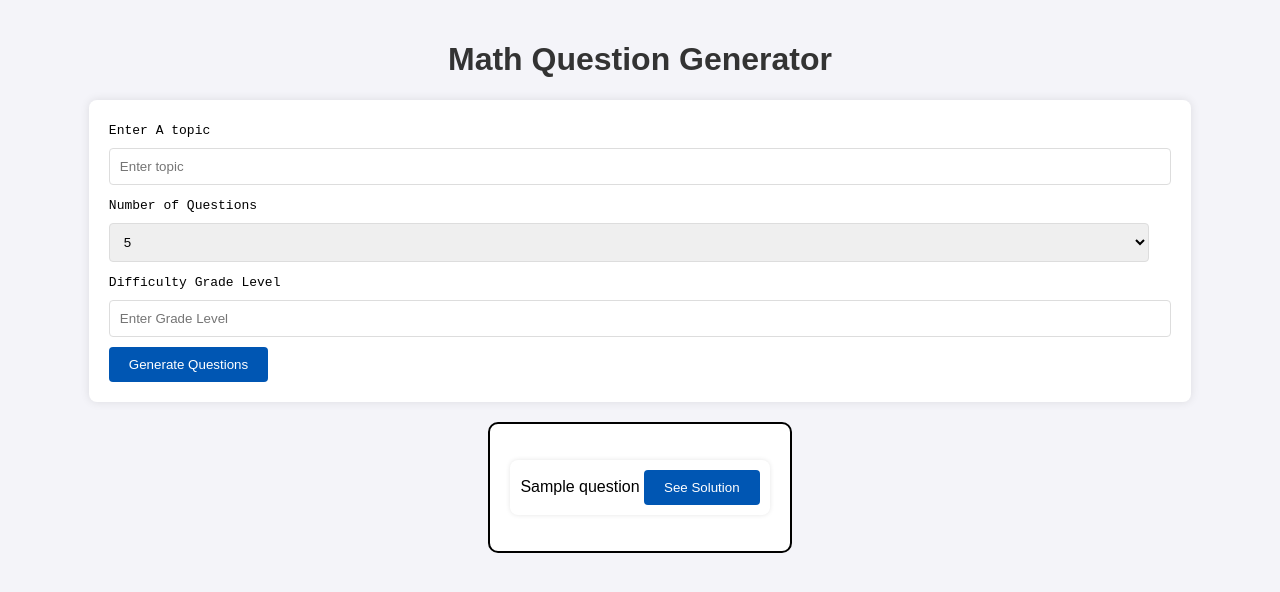
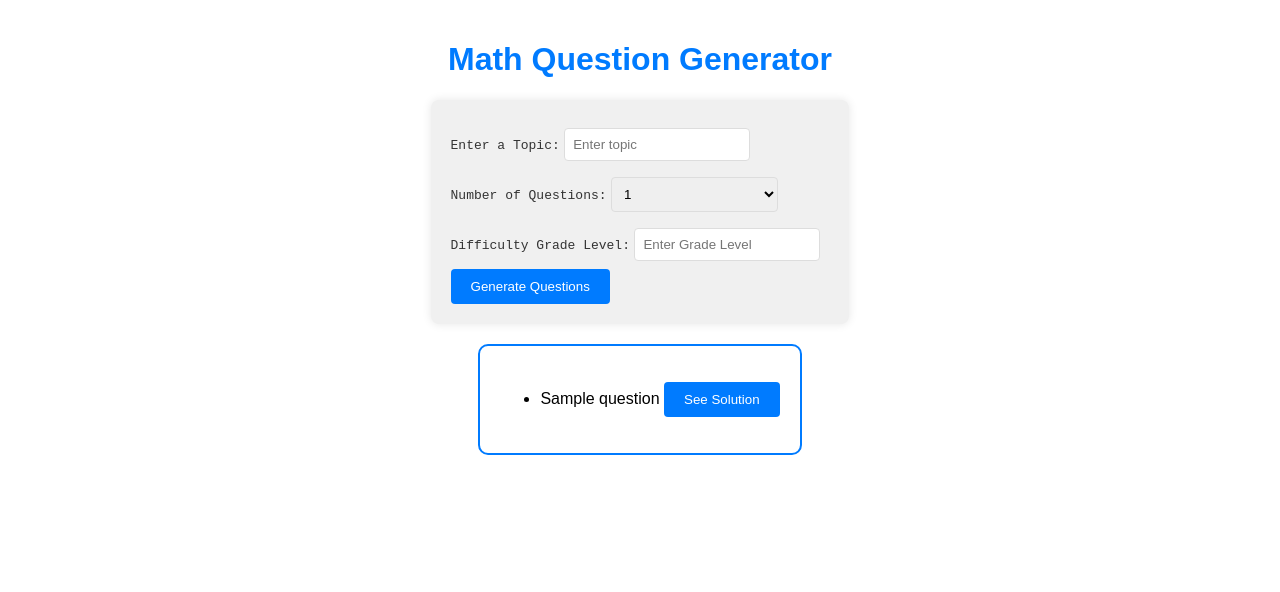
Before and after one commit to CosmicVeil/Hackthon-Projects, a Flask app: template MathWebsite/templates/index.html in a window 1280 px wide. Shown: the top 592 px of the page. Run offline with Flask 3, Linux system fonts and the light colour scheme; the template is opened without the code that fills it: most values are stand-ins (such as "Sample title", 1, 10 or a date in 2020).

Commit message:
Update index.html

```diff
--- a/MathWebsite/templates/index.html
+++ b/MathWebsite/templates/index.html
@@ -3,27 +3,28 @@
 <head>
     <meta charset="UTF-8">
     <meta name="viewport" content="width=device-width, initial-scale=1.0">
-    <title>Question Generator</title>
+    <title>Math Question Generator</title>
     <style>
 
         #question-selection {
-        background-color: white;
+            background-color: #f0f0f0;
             padding: 20px;
             border-radius: 8px;
             box-shadow: 0 0 10px rgba(0,0,0,0.1);
             margin-bottom: 20px;
         }
+
         #generate-button {
             padding: 10px 20px;
             color: white;
-            background-color: #0056b3;
+            background-color: #007bff;
             border: none;
             border-radius: 4px;
             cursor: pointer;
         }
 
         #generate-button:hover {
-            background-color: #004494;
+            background-color: #0056b3;
         }
 
         #questions-list {
@@ -32,16 +33,19 @@
         }
 
         #questions-list li {
-            background-color: white;
-            padding: 10px;
-            margin-bottom: 10px;
+            background-color: #f0f0f0;
+            padding: 20px;
+            margin-bottom: 20px;
             border-radius: 8px;
             box-shadow: 0 0 5px rgba(0,0,0,0.1);
+            display: flex;
+            justify-content: space-between;
+            align-items: center;
         }
 
         body {
             font-family: Arial, sans-serif;
-            background-color: #f4f4f9;
+            background-color: #ffffff;
             margin: 0;
             padding: 20px;
             display: flex;
@@ -50,59 +54,45 @@
         }
 
         h1 {
-            color: #333;
+            color: #007bff;
         }
 
         input[type="text"], select {
-            padding: 10px;
-            margin: 10px 0;
+            padding: 8px;
+            margin: 8px 0;
             border-radius: 4px;
             border: 1px solid #ddd;
-            width: calc(100% - 22px);
+            width: calc(50% - 22px); /* Adjusted width to 50% */
         }
-        ul {
-            list-style: none;
-            padding: 0;
-        }
-        li {
-            background-color: white;
-            padding: 10px;
-            margin-bottom: 10px;
-            border-radius: 8px;
-            box-shadow: 0 0 5px rgba(0,0,0,0.1);
-        }
-        #solution-button{
+
+        #solution-button {
             padding: 10px 20px;
             color: white;
-            background-color: #0056b3;
+            background-color: #007bff;
             border: none;
             border-radius: 4px;
             cursor: pointer;
         }
+
         #solution-button:hover {
-            background-color: #004494;
+            background-color: #0056b3;
         }
-        #num_questions-label{
+
+        #num_questions-label, #Topic-label, #difficulty-label {
             font-family: 'Courier New', Courier, monospace;
             font-size: 13px;
+            color: #333;
         }
-        #Topic-label{
-            font-family: 'Courier New', Courier, monospace;
-            font-size: 13px;
-        }
+
         #QnSbox {
-            display: inline-block; /* Make the box adjust its width based on content */
-            min-width: 100px; /* Set a minimum width to prevent the box from collapsing */
-            max-width: 80%; /* Set a maximum width to limit the width of the box */
-            background-color: rgb(255, 255, 255); /* Set the background color of the box */
-            padding: 20px; /* Add padding inside the box */
-            border: 2px solid rgb(0, 0, 0); /* Add a border around the box */
-            border-radius: 10px; /* Add rounded corners to the box */
-            text-align: center; /* Center the text horizontally */
-        }
-        #difficulty-label{
-            font-family: 'Courier New', Courier, monospace;
-            font-size: 13px;
+            display: inline-block;
+            min-width: 100px;
+            max-width: 80%;
+            background-color: rgb(255, 255, 255);
+            padding: 20px;
+            border: 2px solid #007bff;
+            border-radius: 10px;
+            text-align: center;
         }
 
     </style>
@@ -113,28 +103,33 @@
 
 <div id="InputBox" class="InputBox">
     <form id="question-selection" action="/" method="post">
-        <label id = "Topic-label" for="fname">Enter A topic</label>
+        <div>
+            <label id="Topic-label" for="fname">Enter a Topic:</label>
             <input type="text" name="topic" placeholder="Enter topic" required>
-        <label id = "num_questions-label" for="fname">Number of Questions</label>
+        </div>
+        <div>
+            <label id="num_questions-label" for="fname">Number of Questions:</label>
             <select name="num_questions">
+                <option value="1">1</option>
+                <option value="2">2</option>
+                <option value="3">3</option>
+                <option value="4">4</option>
                 <option value="5">5</option>
-            <option value="10">10</option>
-            <option value="15">15</option>
-            <option value="20">20</option>
-            <option value="25">25</option>
             </select>
-        <label id = "difficulty-label" for="fname">Difficulty Grade Level</label>
+        </div>
+        <div>
+            <label id="difficulty-label" for="fname">Difficulty Grade Level:</label>
             <input type="text" name="difficulty" placeholder="Enter Grade Level" required>
+        </div>
         <button id="generate-button" type="submit">Generate Questions</button>
+    </form>
 </div>
 
-
-    <div id = "QnSbox" class = "QnSbox">
-    </form>
+<div id="QnSbox" class="QnSbox">
     {% if questions %}
         <ul>
             {% for question in questions %}
-            <li>{{ question }} <button id = "solution-button" onclick="getSolution('{{ question }}')">See Solution</button></li>
+                <li>{{ question }} <button id="solution-button" onclick="getSolution('{{ question }}')">See Solution</button></li>
             {% endfor %}
         </ul>
     {% endif %}
```
Lines whose indentation alone changed are shown as unchanged.
